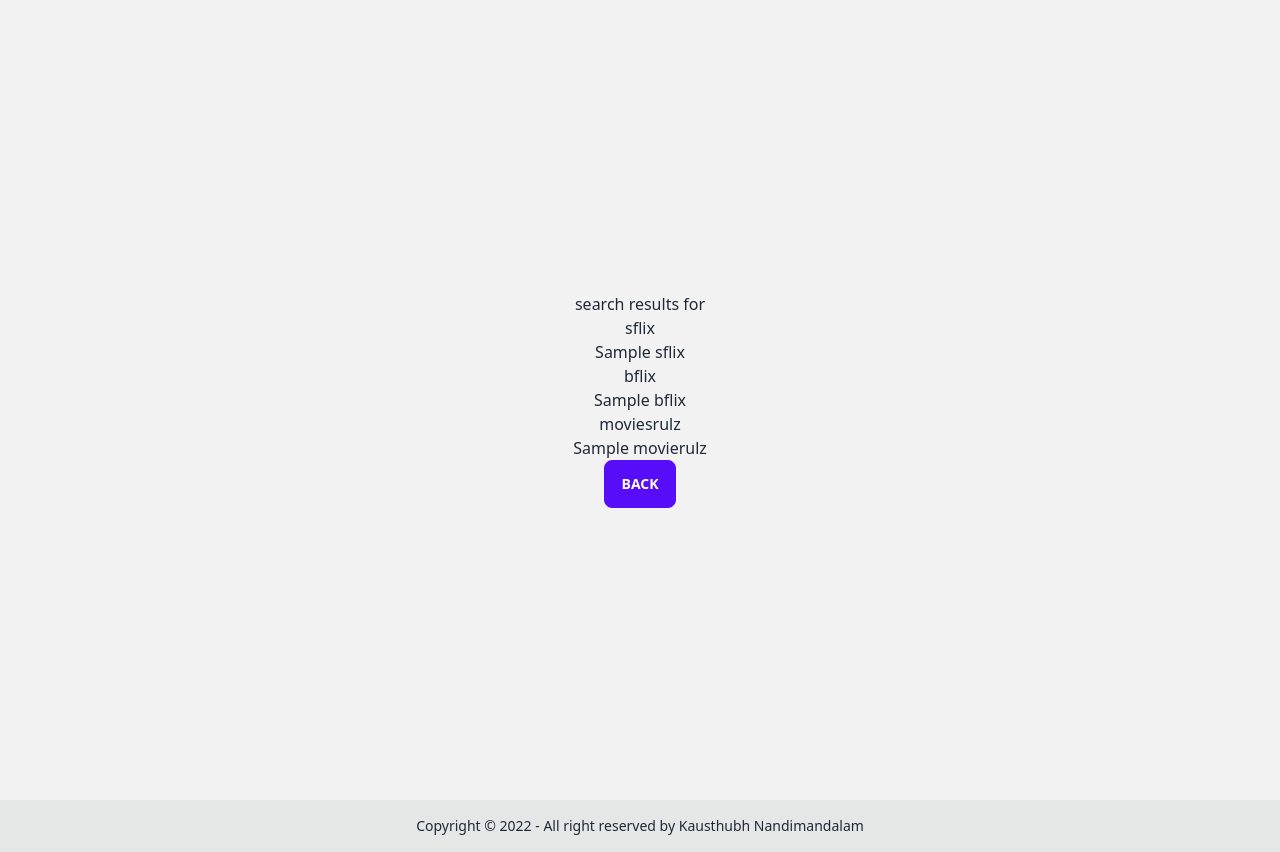
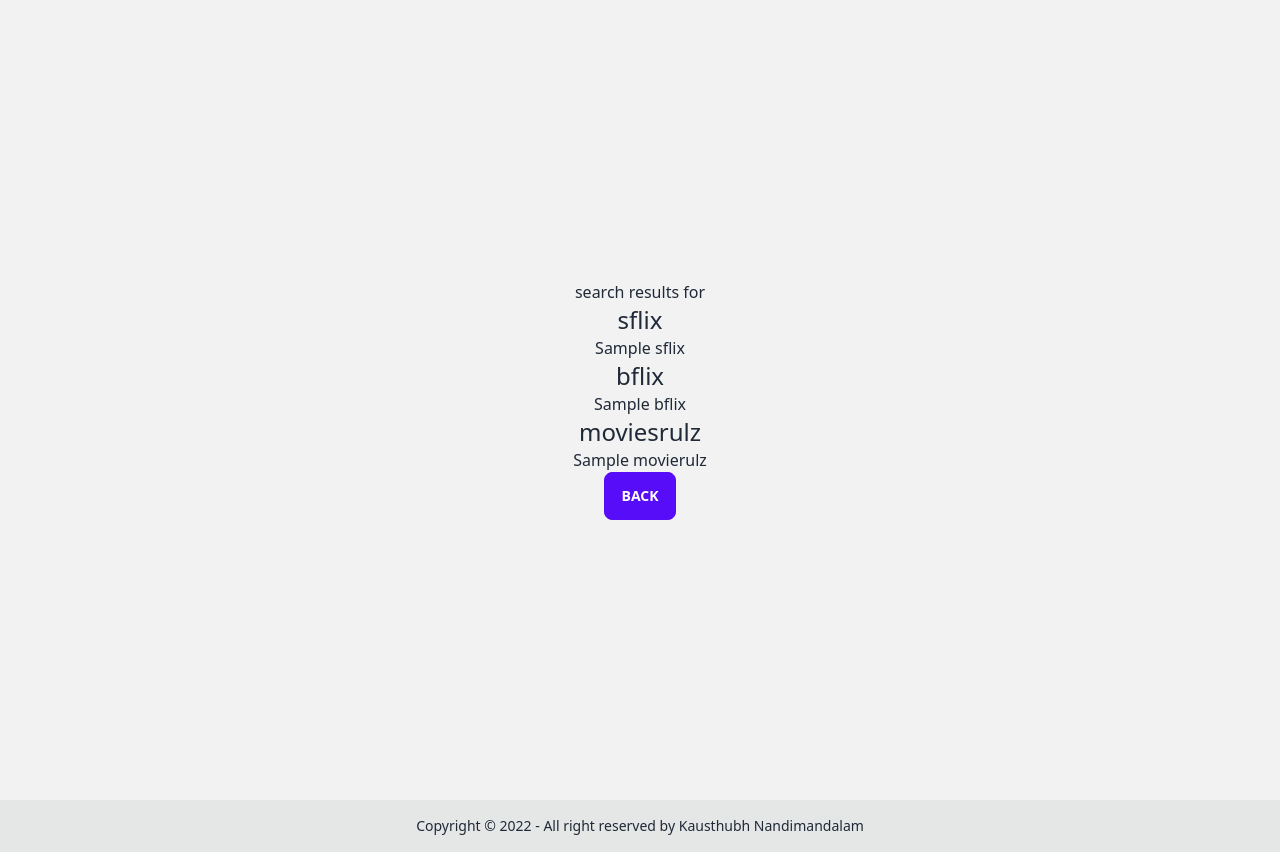
Before and after one commit to kausthubh-coder/movlabs, a FastAPI app: template templates/search.html in a window 1280 px wide. Run offline with FastAPI, Linux system fonts and the light colour scheme; the template is opened without the code that fills it: most values are stand-ins (such as "Sample title", 1, 10 or a date in 2020); some libraries are stand-ins or nearby versions.

Commit message:
fixed serch.html

```diff
--- a/templates/search.html
+++ b/templates/search.html
@@ -16,7 +16,7 @@
                     <h1>search results for {{ search }}</h1>
                 {% endif %}
                 {% if sflix %}
-                    <h2 class="max-w-full">sflix</h2>
+                    <h2 class="text-2xl">sflix</h2>
                     <ul>
                         {% for i in sflix %}
                             <li><a href={{ i }}>{{ i }}</a></li>
@@ -24,7 +24,7 @@
                     </ul>
                 {% endif %}
                 {% if bflix %}
-                    <h2 class="max-w-full">bflix</h2>
+                    <h2 class="text-2xl">bflix</h2>
                     <ul>
                         {% for i in bflix %}
                             <li><a href={{ i }}>{{ i }}</a></li>
@@ -32,7 +32,7 @@
                     </ul>
                 {% endif %}
                 {% if movierulz %}
-                    <h2 class="max-w-full">moviesrulz</h2>
+                    <h2 class="text-2xl">moviesrulz</h2>
                     <ul>
                         {% for i in movierulz %}
                             <li><a href={{ i }}>{{ i }}</a></li>
```
